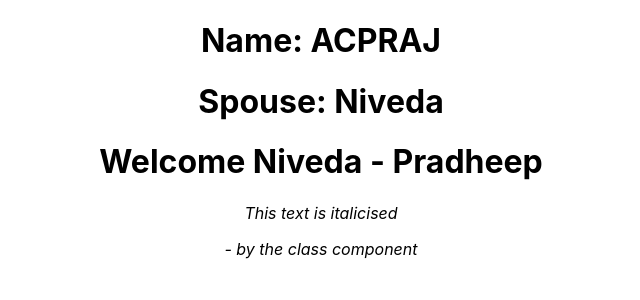
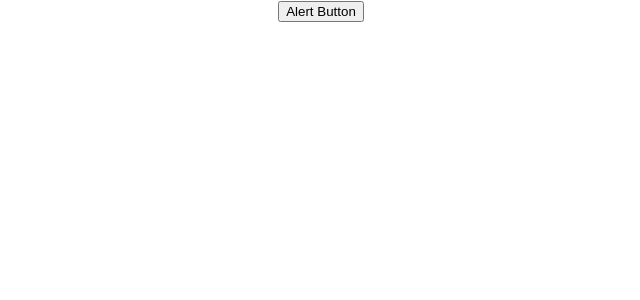
Before and after one commit to ACPRAJ/React-Samples, a React (Create React App) app in the folder hello-world/: page / in a window 1280 px wide. Shown: the top 300 px of the page, without its empty margins (319-959 px from the left). Built offline with nearby package versions, Linux system fonts and the light colour scheme.

Commit message:
Event Binding, Parent & Child Components

```diff
--- a/hello-world/src/App.js
+++ b/hello-world/src/App.js
@@ -6,15 +6,23 @@
 import Welcome from './Components/WelcomeClass'
 // import Message from './Components/Message'
 import Counter from './Components/Counter'
+import FunctionClick from './Components/FunctionClick'
+import ClassClick from './Components/ClassClick'
+import EventBind from './Components/EventBind'
+import ParentComponent from './Components/ParentComponent'
 
 function App() {
   return (
     <div className="App">
+      <ParentComponent/>
+    {/*  <FunctionClick/>
+      <ClassClick/>
+      <EventBind/>
       <Vanakkam name="ACPRAJ" spouse="Niveda"></Vanakkam>
       <Welcome name="Niveda" spouse="Pradheep">
         <p>This text is italicised</p>
       </Welcome>
-      {/* <Counter/>
+      <Counter/>
       <Message></Message>
       <Greetings/>
 
--- /dev/null
+++ b/hello-world/src/Components/ChildComponent.js
@@ -0,0 +1,12 @@
+import React from 'react'
+
+function ChildComponent(props) {
+
+    return(
+        <div>
+            <button onClick={ () => props.greetHandler({Name1:"Child1", Name2:"Child2"}) }> Alert Button </button>
+        </div>
+    );
+}
+
+export default ChildComponent
--- /dev/null
+++ b/hello-world/src/Components/ClassClick.js
@@ -0,0 +1,16 @@
+import React,  {Component} from 'react'
+
+class ClassClick extends Component {
+    OnButtonClicked() {
+        console.log('Class Button Clicked')
+    }
+    render() {
+        return (
+        <div>
+            <button onClick = { this.OnButtonClicked }>Class Button Click</button>
+        </div>
+        )
+    }
+}
+
+export default ClassClick
--- /dev/null
+++ b/hello-world/src/Components/EventBind.js
@@ -0,0 +1,37 @@
+import React, { Component } from 'react';
+
+class EventBind extends Component {
+    constructor(props) {
+      super(props)
+
+      this.state = {
+         message: "Hello User!"
+      };
+      //this.onButtonClicked = this.onButtonClicked.bind(this);
+    };
+
+    // onButtonClicked() {
+    //     this.setState({
+    //         message: "Good bye user!"
+    //     })
+    // }
+
+    onButtonClicked = () => {
+        this.setState({
+            message: "Good bye user!"
+        })
+    }
+
+  render() {
+    return (
+      <div>
+          <div>{ this.state.message }</div>
+          {/* <button onClick = { this.onButtonClicked.bind(this) }> Say Goodbye</button> */}
+          {/* <button onClick = { () => this.onButtonClicked() }> Say Goodbye</button> */}
+          <button onClick = { () => this.onButtonClicked() }> Say Goodbye</button>
+      </div>
+    );
+  }
+}
+
+export default EventBind;
--- /dev/null
+++ b/hello-world/src/Components/FunctionClick.js
@@ -0,0 +1,16 @@
+import React from 'react'
+
+function FunctionClick(params) {
+    function onButtonClick() {
+        return(
+            console.log('Function Button Clicked')
+        )
+    }
+    return (
+        <div>
+            <button onClick={ onButtonClick }>Function Button</button>
+        </div>
+    )
+}
+
+export default FunctionClick
--- /dev/null
+++ b/hello-world/src/Components/ParentComponent.js
@@ -0,0 +1,26 @@
+import React, { Component } from 'react';
+import ChildComponent from './ChildComponent'
+
+class ParentComponent extends Component {
+    constructor(props) {
+      super(props)
+
+      this.state = {
+         parentName: 'Parent'
+      };
+      this.greetParent = this.greetParent.bind(this);
+    };
+
+  greetParent(childName) {
+      //console.log(childName)
+    alert(`Hello ${this.state.parentName} from children ${childName.Name1}, ${childName.Name2}`);
+  }
+
+  render() {
+    return (
+      <div> <ChildComponent greetHandler={this.greetParent}/> </div>
+    );
+  }
+}
+
+export default ParentComponent;
```
